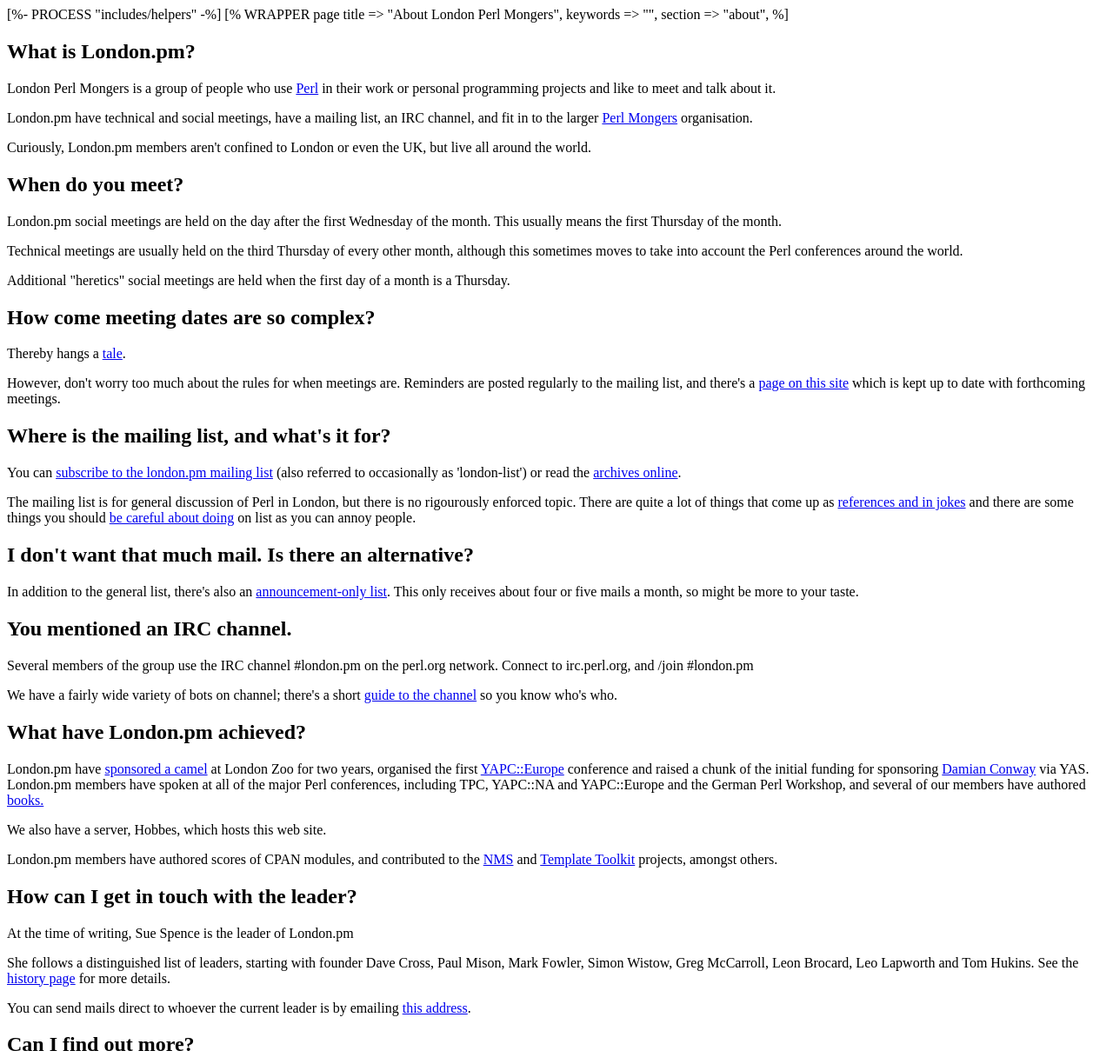
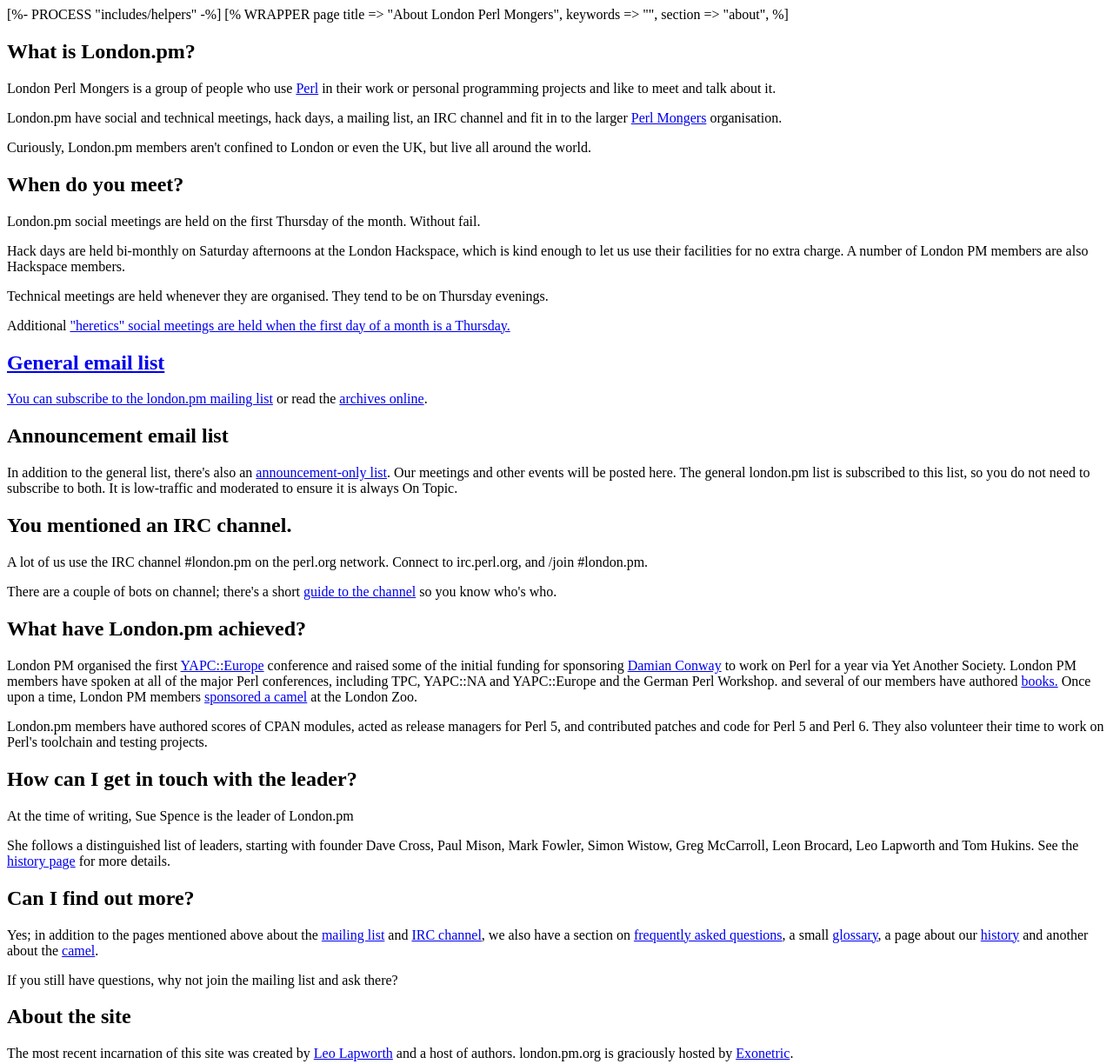
Before and after one commit to LondonPM/London-pm-website, a plain HTML site: page root/about/index.html in a window 1280 px wide. Shown: the top 1224 px of the page at 87% size. Drawn offline with Linux system fonts and the light colour scheme.

Commit message:
More 'about' changes

```diff
--- a/root/about/index.html
+++ b/root/about/index.html
@@ -13,8 +13,8 @@
   </p>
 
   <p>
-    London.pm have technical and social meetings, have a mailing
-    list, an IRC channel, and fit in to the larger <a
+    London.pm have social and technical meetings, hack days, a mailing
+    list, an IRC channel and fit in to the larger <a
     href="glossary.html#perlmongers">Perl Mongers</a> organisation.
   </p>
 
@@ -24,77 +24,57 @@
   </p>
 </div>
 
-
-
 <h2>When do you meet?</h2><div class="item">
   <p>
-    London.pm social meetings are held on the day after the first
-    Wednesday of the month. This usually means the first Thursday of
-    the month.
+    London.pm social meetings are held on the first Thursday of
+    the month. Without fail.
+  </p>
+  <p>
+    Hack days are held bi-monthly on Saturday afternoons at the
+    London Hackspace, which is kind enough to let us use their
+    facilities for no extra charge. A number of London PM members
+    are also Hackspace members.
   </p>
 
   <p>
-    Technical meetings are usually held on the third Thursday of
-    every other month, although this sometimes moves to take into
-    account the Perl conferences around the world.
+    Technical meetings are held whenever they are organised. They tend
+    to be on Thursday evenings.
   </p>
 
   <p>
-    Additional "heretics" social meetings are held when the
+    Additional <a href="faq.html#heretics">"heretics" social meetings are held when the
     first day of a month is a Thursday.
   </p>
 </div>
 
-<h2>How come meeting dates are so complex?</h2><div class="item">
+<h2>General email list</h2><div class="item">
   <p>
-    Thereby hangs a <a href="faq.html#heretics">tale</a>.
-  </p>
-
-  <p>
-    However, don't worry too much about the rules for when meetings
-    are. Reminders are posted regularly to the mailing list, and
-    there's a <a href="/meetings/">page on this site</a> which is
-    kept up to date with forthcoming meetings.
-  </p>
-</div>
-
-<h2>Where is the mailing list, and what's it for?</h2><div class="item">
-  <p>
-    You can <a href="https://groups.perlists.pm/sympa/info/london.pm">subscribe to the
-    london.pm mailing list</a> (also referred to occasionally as
-    'london-list') or read the <a
-    href="https://groups.perlists.pm/sympa/arc/london.pm">archives online</a>.
-  </p>
-
-  <p>
-    The mailing list is for general discussion of Perl in London,
-    but there is no rigourously enforced topic. There are quite a
-    lot of things that come up as <a
-    href="faq.html#runningjokes">references and in jokes</a> and
-    there are some things you should <a href="faq.html#spoilers">be
-    careful about doing</a> on list as you can annoy people.
+    You can <a href="https://groups.perlists.pm/sympa/info/london.pm">
+    subscribe to the london.pm mailing list</a> or read the
+    <a href="https://groups.perlists.pm/sympa/arc/london.pm">archives online</a>.
   </p>
 
 </div>
 
-<h2>I don't want that much mail. Is there an alternative?</h2><div class="item">
+<h2>Announcement email list</h2><div class="item">
   <p>
     In addition to the general list, there's also an <a
     href="https://groups.perlists.pm/sympa/info/london.pm-announce">announcement-only
-    list</a>. This only receives about four or five mails a month,
-    so might be more to your taste.
+    list</a>. Our meetings and other events will be posted here.
+    The general london.pm list is subscribed to this list, so you do not need
+    to subscribe to both. It is low-traffic and moderated to ensure it is
+    always On Topic.
   </p>
 </div>
 
 <h2>You mentioned an IRC channel.</h2><div class="item">
   <p>
-    Several members of the group use the IRC channel #london.pm on
-    the perl.org network. Connect to irc.perl.org, and /join
-    #london.pm
+    A lot of us use the IRC channel #london.pm on the perl.org network.
+    Connect to irc.perl.org, and /join #london.pm.
   </p>
 
   <p>
-    We have a fairly wide variety of bots on channel; there's a
+    There are a couple of bots on channel; there's a
     short <a href="irc.html">guide to the channel</a> so you know
     who's who.
   </p>
@@ -103,27 +83,22 @@
 
   <h2>What have London.pm achieved?</h2><div class="item">
     <p>
-      London.pm have <a href="camel.html">sponsored a camel</a> at
-      London Zoo for two years, organised the first <a
-      href="http://yapc.org/Europe/2000/">YAPC::Europe</a> conference
-      and raised a chunk of the initial funding for sponsoring <a
-      href="http://www.yetanother.org/damian/">Damian Conway</a> via
-      YAS. London.pm members have spoken at all of the major Perl
+      London PM organised the first <a href="http://yapc.org/Europe/2000/">YAPC::Europe</a>
+      conference and raised some of the initial funding for sponsoring <a
+      href="http://www.yetanother.org/damian/">Damian Conway</a> to work on Perl for a year
+      via Yet Another Society. London PM members have spoken at all of the major Perl
       conferences, including TPC, YAPC::NA and YAPC::Europe and the
-      German Perl Workshop, and several of our members have authored
+      German Perl Workshop. and several of our members have authored
       <a href="/reviews/">books.</a>
+      Once upon a time, London PM members <a href="camel.html">sponsored a camel</a> at
+      the London Zoo.
     </p>
 
     <p>
-      We also have a server, Hobbes, which hosts this web site.
-    </p>
-
-    <p>
-      London.pm members have authored scores of CPAN modules, and
-      contributed to the <a
-      href="http://nms-cgi.sourceforge.net/">NMS</a> and <a
-      href="http://www.tt2.org/">Template Toolkit</a> projects,
-      amongst others.
+      London.pm members have authored scores of CPAN modules, acted as release
+      managers for Perl 5, and contributed patches and code for Perl 5 and
+      Perl 6. They also volunteer their time to work on Perl's toolchain and testing
+      projects.
     </p>
 
   </div>
@@ -138,11 +113,11 @@
        See the <a href="/history/index.html">history page</a> for more details.
     </p>
 
-    <p>
+<!--    <p>
       You can send mails direct to whoever the current leader is by
       emailing <a
       href="mailto:london.pm-leader@groups.perlists.org">this address</a>.
-    </p>
+-->    </p>
   </div>
 
   <h2>Can I find out more?</h2><div class="item">
@@ -186,5 +161,4 @@
   </div>
 
 
-
 [% END %]
```
